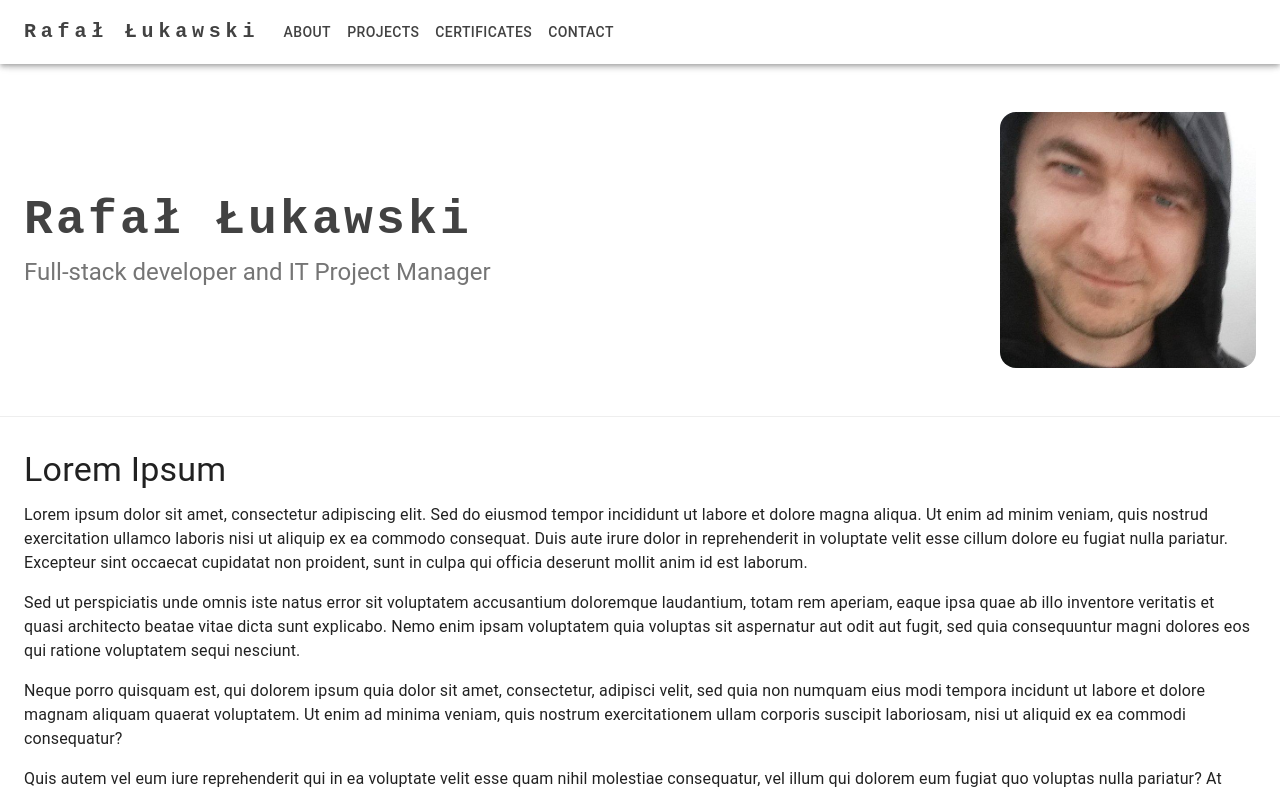
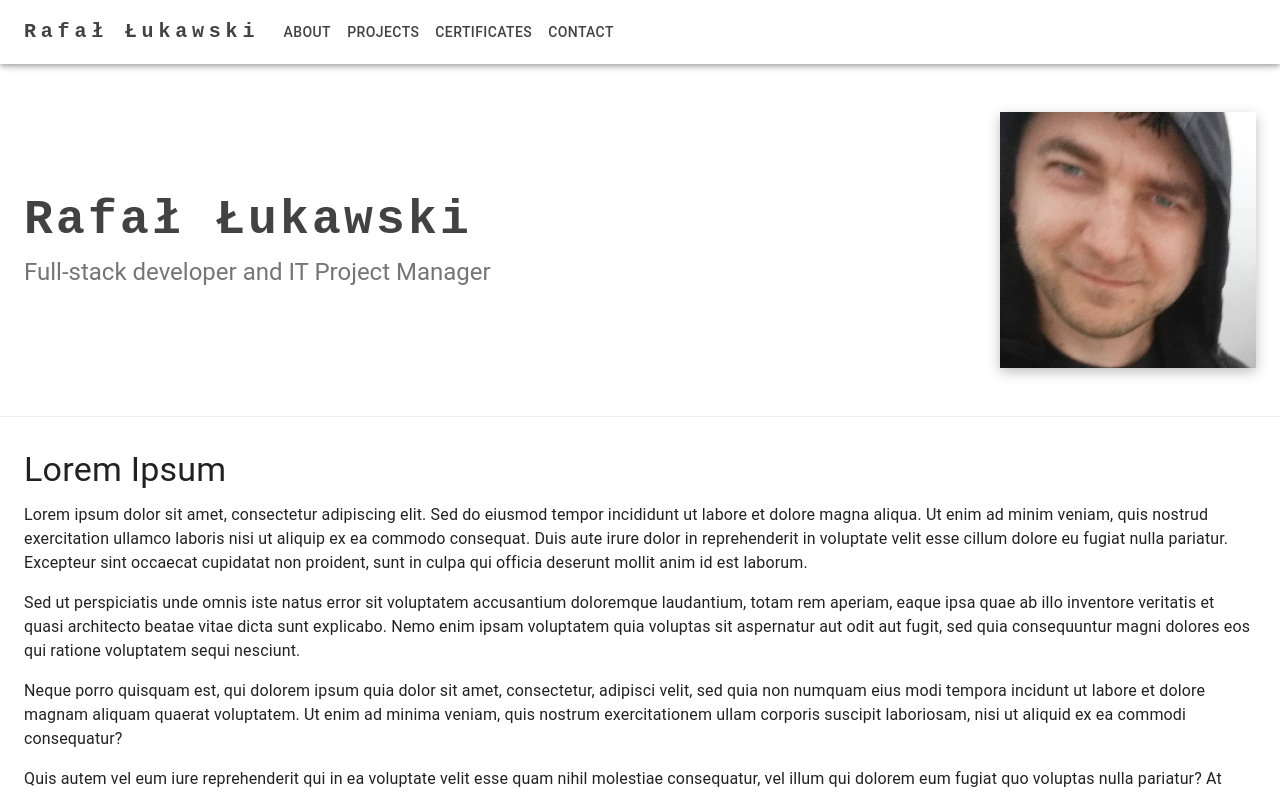
Before and after one commit to rlukawski/personal-website-2, a Next.js app: page / in a window 1280 px wide. Shown: the top 794 px of the page. Built offline with nearby package versions, Linux system fonts and the light colour scheme; what @mui/material-nextjs would draw is missing.

Commit message:
Style hero section

```diff
--- a/src/app/page.tsx
+++ b/src/app/page.tsx
@@ -229,9 +229,9 @@ function HeaderSection() {
               width: { xs: 200, md: 256 },
               height: { xs: 200, md: 256 },
               position: "relative",
-              borderRadius: 4,
               overflow: "hidden",
               flexShrink: 0,
+              boxShadow: "0 4px 12px rgba(0, 0, 0, 0.25)",
             }}
           >
             <Image
```
